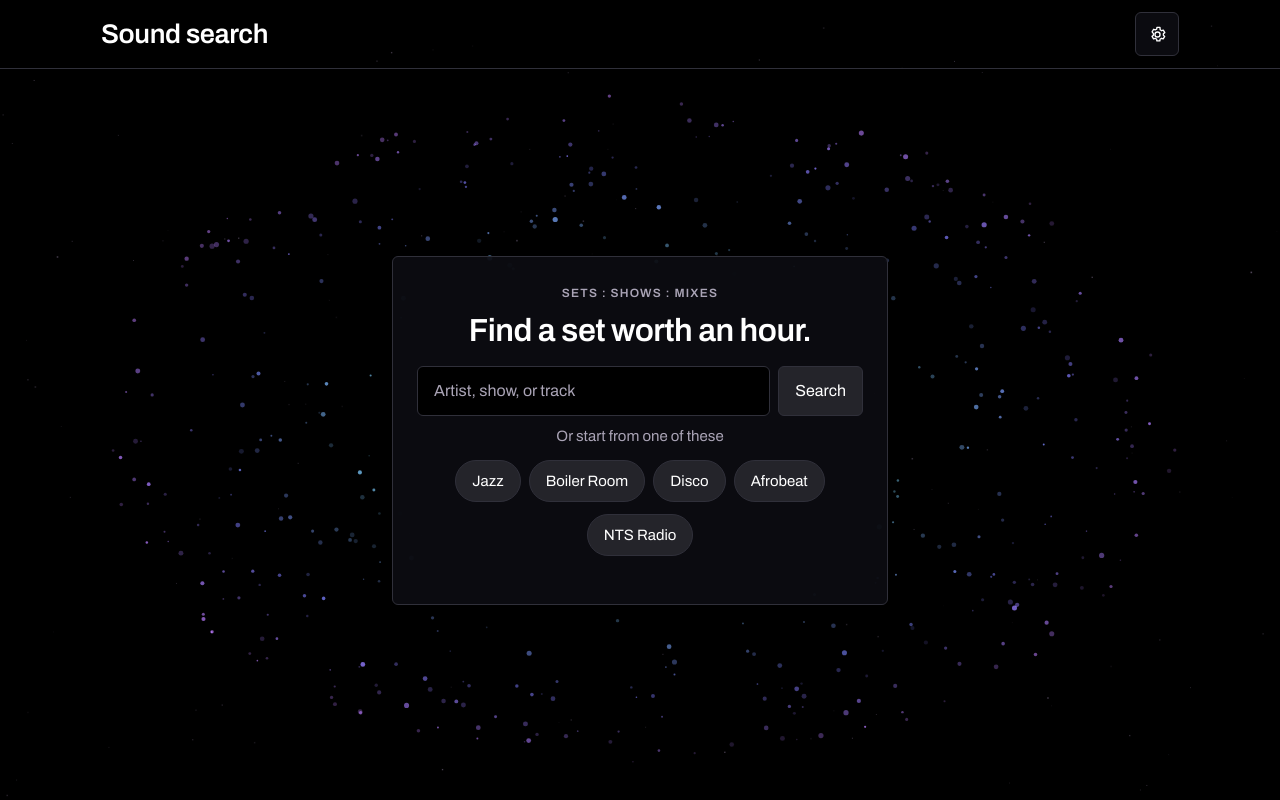
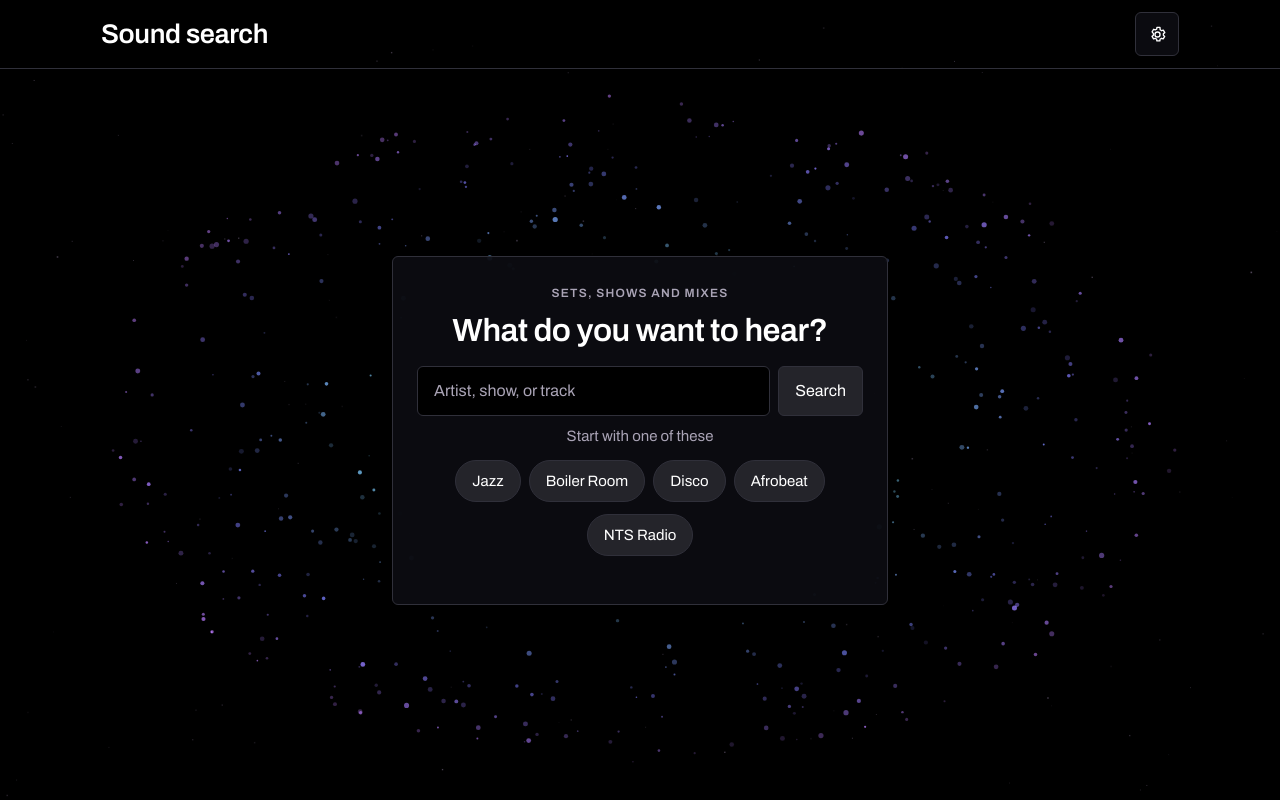
Before and after one commit to guyr989/priority, a React (Vite) app: page / in a window 1280 px wide. Built offline with nearby package versions, Linux system fonts and the light colour scheme.

Commit message:
style(copy): let the empty page ask instead of announce

```diff
--- a/src/i18n/strings.ts
+++ b/src/i18n/strings.ts
@@ -23,14 +23,14 @@ export const strings = {
     /** Offered on a first visit, when there is no history to offer instead. */
     starters: ['Boiler Room', 'NTS Radio', 'Rinse FM', 'Jazz', 'Techno', 'Disco', 'Afrobeat', 'Lo-fi'],
     /**
-     * The empty page, billed the way the library bills its own shows: the
-     * station line above, the name under it. Colons because that is how the
-     * sets themselves are titled — "Bonobo : Essential Mix : April 2014".
+     * The empty page, billed the way the library bills its own shows — the
+     * station line above, the name under it. The name is a question, because
+     * the only thing this page can do is take an answer from the field.
      */
     lead: {
-      rail: 'Sets : Shows : Mixes',
-      line: 'Find a set worth an hour.',
-      pick: 'Or start from one of these',
+      rail: 'Sets, shows and mixes',
+      line: 'What do you want to hear?',
+      pick: 'Start with one of these',
     },
   },
 
```
